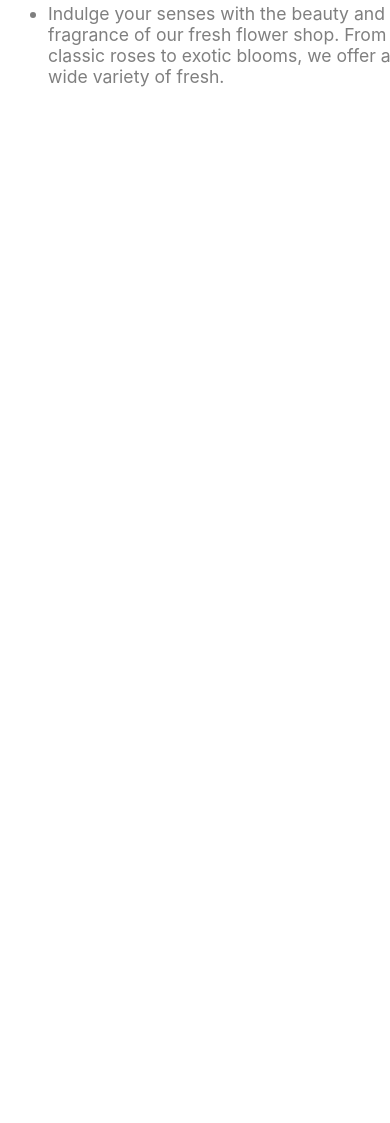
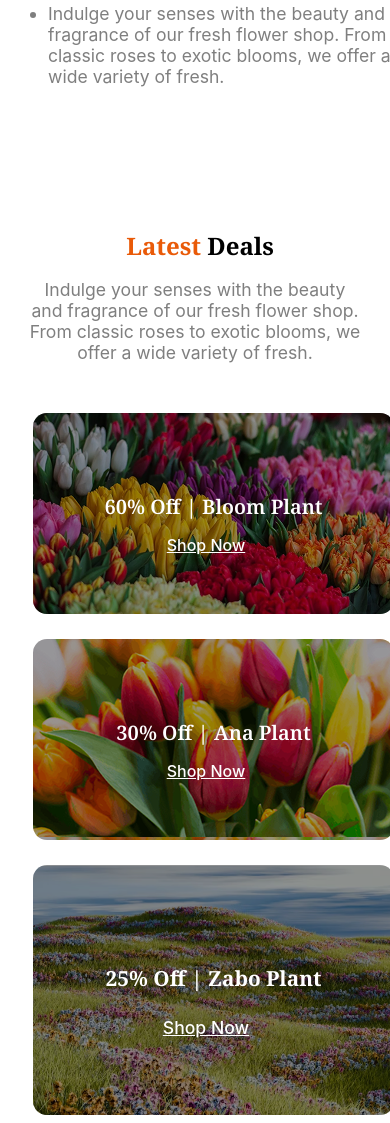
Before and after one commit to Nure-Anha/Tamanna_B12A02, a plain HTML site: page index.html in a window 390 px wide. Shown: the part 3343-4466 px from the top of the page. Before the commit the page ends 3455 px from the top, so only its background shows below. Drawn offline with Linux system fonts and the light colour scheme.

Commit message:
added latest deals section

```diff
--- a/index.html
+++ b/index.html
@@ -128,6 +128,49 @@
             <!-- </div> -->
         </section>
 
+
+
+        <section class="latest_deals">
+            <h3 class="deal_heading noto-serif-font dark_2"><span class="orange">Latest</span>  Deals</h3>
+            <p class="deal_p  inter-font">Indulge your senses with the beauty and fragrance of our fresh flower shop. From classic roses to exotic blooms, we offer a wide variety of fresh.</p>
+
+            <div class="deals_img_container">
+
+                <div class="first_two_img">
+                    <div class="bloom_plant" style="background-image: url('assets/deal-bloom.png');">
+                        <div class="img_content">
+                            <h3 class="bloom_title noto-serif-font white">60% Off | Bloom Plant</h3>
+                            <a class="shp_now_link inter-font  white" href="">Shop Now</a>
+                        </div>
+                    </div>
+
+                    <div class="bloom_plant" style="background-image: url('assets/deal-ana.png');">
+                        <div class="img_content">
+                            <h3 class="bloom_title  noto-serif-font white">30% Off | Ana  Plant</h3>
+                            <a class="shp_now_link inter-font  white" href="">Shop Now</a>
+                        </div>
+                    </div>
+                </div>
+
+
+                <div class="third_img">
+                    <div class="zabo_plant" style="background-image: url('assets/deal-zabo.png');">
+                        <div class="img_content" >
+                            <h3  class="zabo_title  noto-serif-font white">25% Off | Zabo Plant</h3>
+                            <a class="shp_now_linkzabo inter-font  white" href="">Shop Now</a>
+                        </div>
+                    </div>
+                </div>
+
+            </div>
+
+
+
+</section>
+
+
+
+
     </main>
 
 
--- a/styles/flower.css
+++ b/styles/flower.css
@@ -245,6 +245,128 @@ main > section{
      /* padding-top: 0px; */
 }
 
+                                                                /*LATEST DEALS SECTION*/
+
+.deal_heading{
+    font-weight: 700;
+    font-size: 3.12rem;
+    /* border: 1px solid black; */
+    margin-bottom: 0px;
+    text-align: center;
+    padding-left: 60px;
+}
+.deal_p{
+    font-weight: 400;
+    font-size: 1.3rem;
+    /* border: 1px solid black; */
+    text-align: center;
+    /* align-items: center; */
+    padding-left: 300px;
+    padding-right: 220px;
+    color: rgba(0, 0, 0, 0.5);
+    margin-bottom: 100px;
+
+}
+
+
+
+
+
+.deals_img_container{
+    display: grid;
+    grid-template-columns: repeat(2,1fr);
+    /* gap: 98px; */
+    /* margin-left: 60px; */
+    margin-right: 395px;
+
+}
+
+.bloom_plant{
+    overflow: hidden;
+    max-width: 367px;
+    height: 201px;
+    display: flex;
+    justify-content: center;
+    align-items: center;
+    /* color: white; */
+    /* background-position: center; */
+    border-radius: 14px;
+    /* border: 1px solid black; */
+    margin-left: 60px;
+    margin-bottom: 25px;
+        /* background-size: cover; */
+    /* background-position: center; */
+    /* filter: brightness(0.5); */
+    /* background-color: rgba(0, 0, 0, 0.5); */
+    position: relative;
+
+}
+.bloom_plant::before {
+    content: "";
+    position: absolute;
+    inset: 0;
+    background-color: rgba(0, 0, 0, 0.4);
+    z-index: 1;
+}
+
+
+.zabo_plant{
+    max-width: 850px;
+    height: 423px;
+    /* border: 1px solid black; */
+    margin-right:-360px ;
+    /* padding-left: 0px; */
+    overflow: hidden;
+   background-size: cover;
+   display: flex;
+   justify-content: center;
+   align-items: center;
+   border-radius: 14px;
+
+   position: relative;
+}
+.zabo_plant::before {
+    content: "";
+    position: absolute;
+    inset: 0;
+    background-color: rgba(0, 0, 0, 0.4);
+    z-index: 1;
+}
+
+.img_content {
+    position: relative;
+    z-index: 2;
+    text-align: center;
+}
+
+.bloom_title{
+    font-weight: 600;
+    font-size: 1.25rem;
+    /* border: 1px solid black; */
+    margin-bottom: 15px;
+
+}
+.shp_now_link{
+    font-weight: 550;
+    font-size: 1rem;
+    /* border: 1px solid black; */
+    margin-left: -15px;
+}
+
+.zabo_title{
+    font-weight: 700;
+    font-size: 2.5rem;
+    margin-bottom: 25px;
+}
+.shp_now_linkzabo{
+    font-weight: 550;
+    font-size: 1.75rem;
+    margin-left: -15px;
+
+}
+
+
+
 
 
 
@@ -388,8 +510,53 @@ main > section{
     margin-left: -20px;
     margin-right: 20px;
     font-size: 1.1rem;
+}
 
+
+/*LATEST DEALS SECTION*/
+.deal_heading{
+    margin-top: 250px;
+    /* border: 1px solid black; */
+    padding-left: 30px;
+    padding-right: 20px;
+    font-size: 1.5rem;
 }
+.deal_p{
+    padding-left: 20px;
+    padding-right: 20px;
+    /* margin-left: 20px; */
+    font-size: 1.1rem;
+    margin-bottom: 50px;
+    /* border: 1px solid black; */
+}
+.deals_img_container{
+    grid-template-columns: repeat(1,1fr);
+}
+.bloom_plant{
+    width: 361px;
+    margin-left: 25px;
+    /* padding-left: 20px; */
+    /* border: 4px solid black;  */
+    /* justify-content: center; */
+}
+.zabo_plant{
+    max-width: 100%;
+    height: 250px;
+    margin-left: 25px;
+    margin-right: 0px;
+}
+.zabo_title{
+    font-size: 1.3rem;
+}
+.shp_now_linkzabo{
+    font-size: 1.1rem;
+}
+
+
+
+
+
+
 
 /*media brkt*/
 }
```
